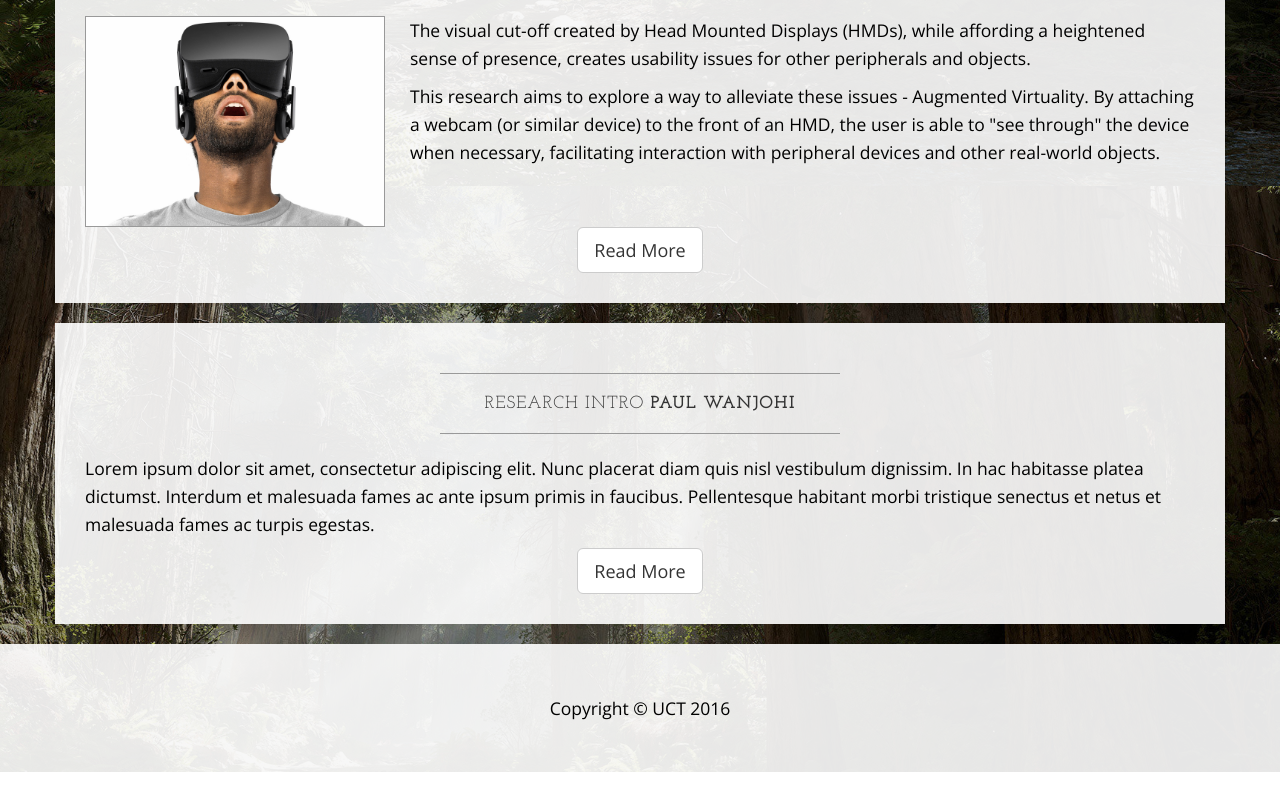
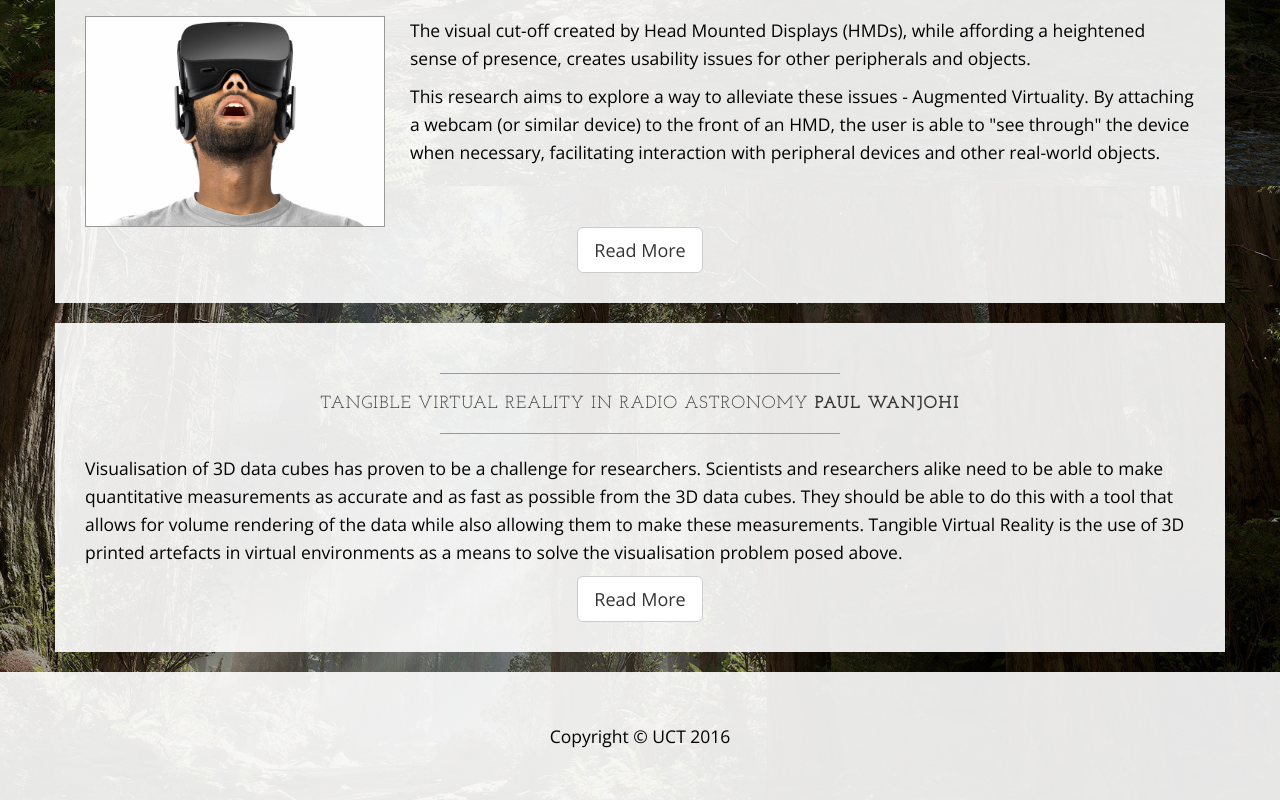
Before and after one commit to jacobHclarkson/VExInG, a plain HTML site: page index.html in a window 1280 px wide. Shown: the part 3014-3814 px from the top of the page. Before the commit the page ends 3786 px from the top, so only its background shows below. Drawn offline with nearby package versions, Linux system fonts and the light colour scheme.

Commit message:
[paul] updated research intro section

```diff
--- a/index.html
+++ b/index.html
@@ -235,11 +235,22 @@
             <div class="box">
                 <div class="col-lg-12">
                     <hr>
-                    <h2 class="intro-text text-center">research intro
+                    <h2 class="intro-text text-center">
+                        Tangible Virtual Reality in Radio Astronomy
                         <strong>Paul Wanjohi</strong>
                     </h2>
                     <hr>
-                    <p>Lorem ipsum dolor sit amet, consectetur adipiscing elit. Nunc placerat diam quis nisl vestibulum dignissim. In hac habitasse platea dictumst. Interdum et malesuada fames ac ante ipsum primis in faucibus. Pellentesque habitant morbi tristique senectus et netus et malesuada fames ac turpis egestas.</p>
+                    <p>
+                    Visualisation of 3D data cubes has proven to be a challenge
+                    for researchers. Scientists and researchers alike need to
+                    be able to make quantitative measurements as accurate and as
+                    fast as possible from the 3D data cubes. They should be able
+                    to do this with a tool that allows for volume rendering of
+                    the data while also allowing them to make these
+                    measurements. Tangible Virtual Reality is the use of 3D
+                    printed artefacts in virtual environments as a means to
+                    solve the visualisation problem posed above.
+                    </p>
 		    <div class="col-lg-12 text-center">
 	  	    	<a href="#" class="btn btn-default btn-lg">Read More</a>
 		    </div>
```
